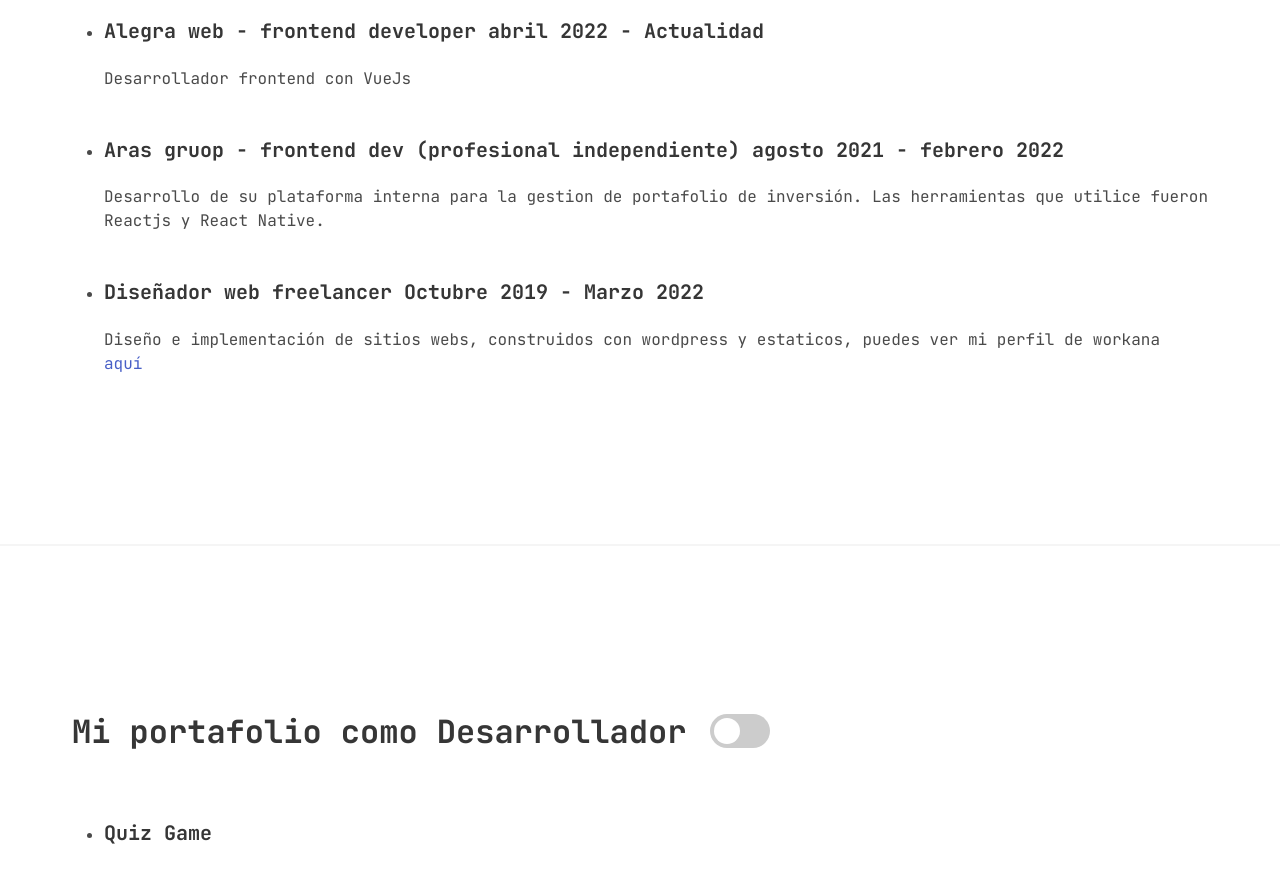
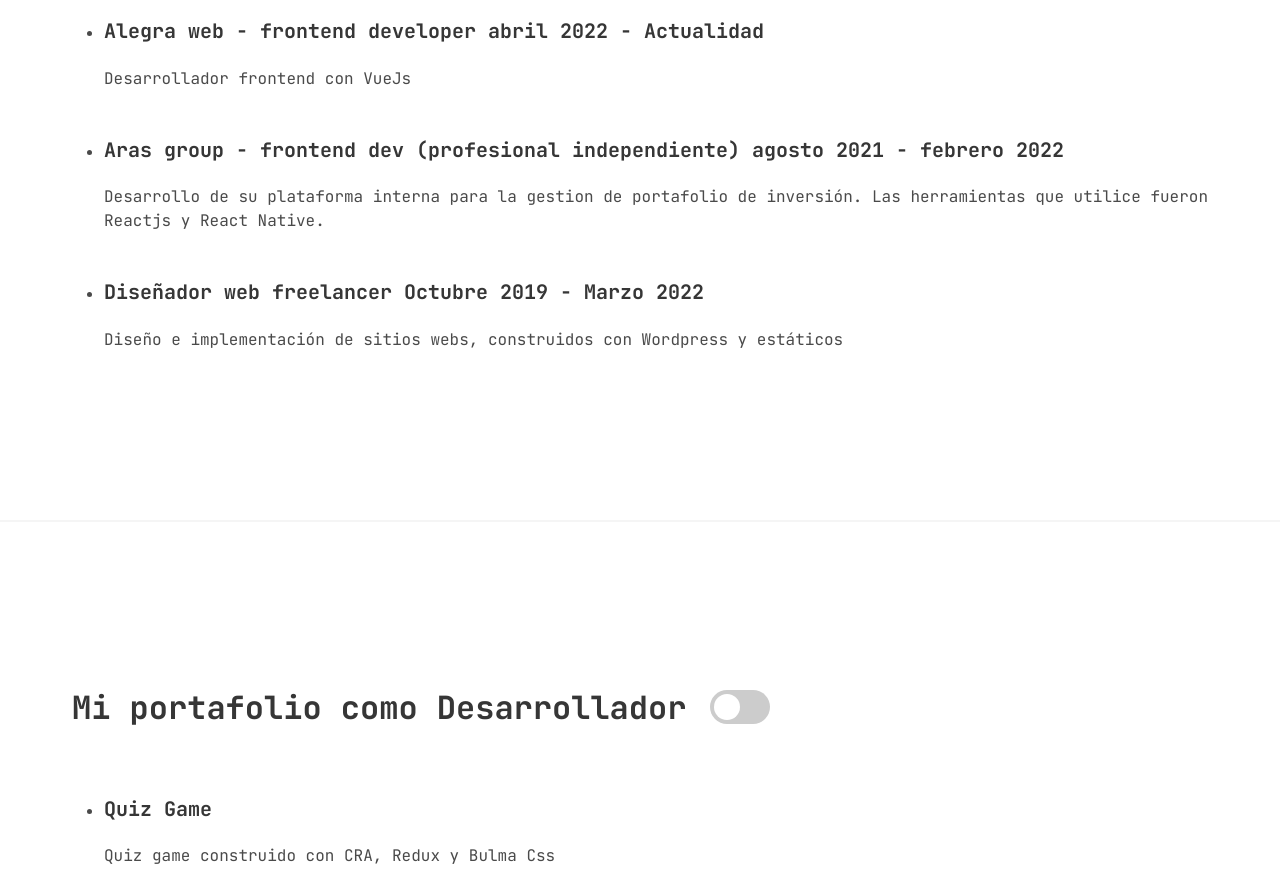
Before and after one commit to j4viermora/hi, a Next.js app: page / in a window 1280 px wide. Shown: the part 1760-2630 px from the top of the page. Built offline with nearby package versions, Linux system fonts and the light colour scheme.

Commit message:
Update some texts

```diff
--- a/components/Experience/Experience.tsx
+++ b/components/Experience/Experience.tsx
@@ -17,7 +17,7 @@ export const Experience = () => {
 					</li>
 					<li>
 						<h3 className='title is-5 mt-6'>
-							Aras gruop - frontend dev (profesional independiente) agosto 2021 - febrero 2022
+							Aras group - frontend dev (profesional independiente) agosto 2021 - febrero 2022
 						</h3>
 						<p>
 						Desarrollo de su plataforma interna para la gestion de portafolio de inversión.
@@ -30,13 +30,7 @@ export const Experience = () => {
 						</h3>
 						<p>
 							Diseño e implementación de sitios webs, construidos
-							con wordpress y estaticos, puedes ver mi perfil de
-							workana{' '}
-							<a
-								href='https://www.workana.com/freelancer/62d3e6273bc3792e5100c6e539b5a1bd'
-								target='_blank'>
-								aquí
-							</a>
+							con Wordpress y estáticos
 						</p>
 					</li>
 				</ul>
```
